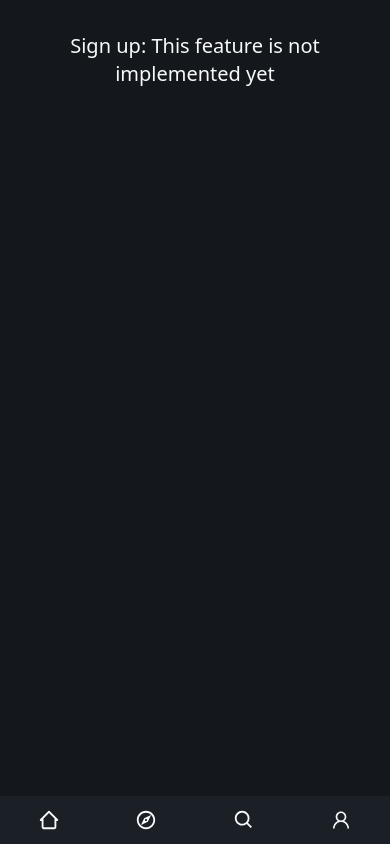
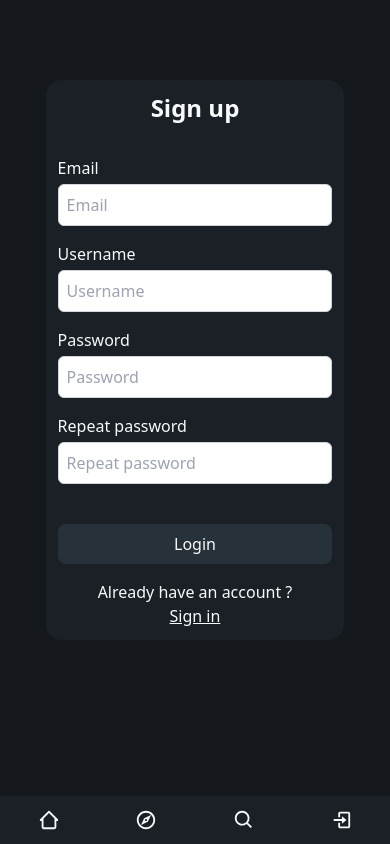
Before and after one commit to ilefM/fikra, a React (Vite) app: page /signup in a window 390 px wide. Built offline with nearby package versions, Linux system fonts and the light colour scheme; no server answers.

Commit message:
login page UI form

```diff
--- a/src/components/navBar/MobileNavbar.tsx
+++ b/src/components/navBar/MobileNavbar.tsx
@@ -1,6 +1,7 @@
 import { BiHomeAlt2, BiSearch } from "react-icons/bi";
 import { MdOutlineExplore } from "react-icons/md";
-import { AiOutlineUser } from "react-icons/ai";
+// import { AiOutlineUser } from "react-icons/ai";
+import { BiLogIn } from "react-icons/bi";
 import { Link } from "react-router-dom";
 
 export default function MobileNavbar() {
@@ -18,9 +19,12 @@ export default function MobileNavbar() {
         <BiSearch size="22px" />
       </button>
 
-      <Link to="/me">
+      <Link to={"/login"}>
+        <BiLogIn size="22px" />
+      </Link>
+      {/* <Link to="/me">
         <AiOutlineUser size="22px" />
-      </Link>
+      </Link> */}
     </div>
   );
 }
--- a/src/components/navBar/WebNavbar.tsx
+++ b/src/components/navBar/WebNavbar.tsx
@@ -26,10 +26,10 @@ function NavigationPanelOnline() {
       <Link to="/">Feed</Link>
 
       <Link
-        to="/me"
+        to="/login"
         className="mr-2 hover:text-gray-400 hover:transition-all hover:ease-linear"
       >
-        @binary_dev
+        Login
       </Link>
     </div>
   );
--- a/src/pages/Login.tsx
+++ /dev/null
@@ -1,40 +0,0 @@
-import { useState } from "react";
-import { Link } from "react-router-dom";
-
-export default function Login() {
-  const [login, setLogin] = useState("");
-  const [password, setPassword] = useState("");
-
-  return (
-    <div className="flex flex-col items-center justify-center space-y-5 mt-10">
-      <h1 className="text-2xl font-bold">Login</h1>
-      <div className="flex flex-col w-full">
-        <label htmlFor="email">Email</label>
-        <input
-          type="email"
-          id="email"
-          name="email"
-          placeholder="Email"
-          className="border border-gray-300 rounded-lg p-2 mt-1"
-        />
-      </div>
-      <div className="flex flex-col mt-4 w-full">
-        <label htmlFor="password">Password</label>
-        <input
-          type="password"
-          id="password"
-          name="password"
-          placeholder="Password"
-          className="border border-gray-300 rounded-lg p-2 mt-1"
-        />
-      </div>
-      <button className="bg-dark-200 w-full rounded-lg p-2 mt-4">Login</button>
-      <div className="mt-10 flex flex-col sm:space-x-3">
-        <p>Don't have an account ?</p>
-        <Link to="/signup" className="text-center underline">
-          Sign up
-        </Link>
-      </div>
-    </div>
-  );
-}
--- /dev/null
+++ b/src/pages/SignIn.tsx
@@ -0,0 +1,53 @@
+import { useState } from "react";
+import { Link } from "react-router-dom";
+
+export default function SignIn() {
+  const [login, setLogin] = useState("");
+  const [password, setPassword] = useState("");
+
+  function handleLogin() {
+    console.log(login, password);
+  }
+
+  return (
+    <div className="w-11/12 sm:max-w-[450px] p-3 sm:p-5 bg-dark-300 rounded-2xl flex flex-col items-center mt-12">
+      <h1 className="text-2xl font-bold mb-8">Login</h1>
+      <div className="flex flex-col w-full">
+        <label htmlFor="email">Email or username</label>
+        <input
+          type="email"
+          id="email"
+          name="email"
+          placeholder="Email or username"
+          className="border border-gray-300 text-black rounded-md p-2 mt-1"
+          onChange={(e) => setLogin(e.target.value)}
+        />
+      </div>
+      <div className="flex flex-col mt-4 w-full">
+        <label htmlFor="password">Password</label>
+        <input
+          type="password"
+          id="password"
+          name="password"
+          placeholder="Password"
+          className="border border-gray-300 text-black rounded-md p-2 mt-1"
+          onChange={(e) => setPassword(e.target.value)}
+        />
+      </div>
+
+      <button
+        className="bg-dark-200 w-full rounded-lg p-2 mt-10"
+        onClick={handleLogin}
+      >
+        Login
+      </button>
+
+      <div className="mt-4 flex flex-col sm:space-x-3">
+        <p>Don't have an account ?</p>
+        <Link to="/signup" className="text-center underline">
+          Sign up
+        </Link>
+      </div>
+    </div>
+  );
+}
--- a/src/pages/SignUp.tsx
+++ b/src/pages/SignUp.tsx
@@ -1,9 +1,77 @@
+import { useState } from "react";
+import { Link } from "react-router-dom";
+
 export default function SignUp() {
+  const [email, setEmail] = useState("");
+  const [username, setUsername] = useState("");
+  const [password, setPassword] = useState("");
+
+  function handleLogin() {
+    console.log(email, username, password);
+  }
+
   return (
-    <div className="flex items-center justify-center">
-      <p className="text-center text-xl">
-        Sign up: This feature is not implemented yet
-      </p>
+    <div className="w-11/12 sm:max-w-[450px] p-3 sm:p-5 bg-dark-300 rounded-2xl flex flex-col items-center mt-12">
+      <h1 className="text-2xl font-bold mb-8">Sign up</h1>
+      <div className="flex flex-col w-full">
+        <label htmlFor="email">Email</label>
+        <input
+          type="email"
+          id="email"
+          name="email"
+          placeholder="Email"
+          className="border border-gray-300 text-black rounded-md p-2 mt-1"
+          onChange={(e) => setEmail(e.target.value)}
+        />
+      </div>
+      <div className="flex flex-col mt-4 w-full">
+        <label htmlFor="email">Username</label>
+        <input
+          type="text"
+          id="username"
+          name="username"
+          placeholder="Username"
+          className="border border-gray-300 text-black rounded-md p-2 mt-1"
+          onChange={(e) => setUsername(e.target.value)}
+        />
+      </div>
+      <div className="flex flex-col mt-4 w-full">
+        <label htmlFor="password">Password</label>
+        <input
+          type="password"
+          id="password"
+          name="password"
+          placeholder="Password"
+          className="border border-gray-300 text-black rounded-md p-2 mt-1"
+          onChange={(e) => setPassword(e.target.value)}
+        />
+      </div>
+
+      <div className="flex flex-col mt-4 w-full">
+        <label htmlFor="password">Repeat password</label>
+        <input
+          type="password"
+          id="repeatPassword"
+          name="repeatPassword"
+          placeholder="Repeat password"
+          className="border border-gray-300 text-black rounded-md p-2 mt-1"
+          onChange={(e) => setPassword(e.target.value)}
+        />
+      </div>
+
+      <button
+        className="bg-dark-200 w-full rounded-lg p-2 mt-10"
+        onClick={handleLogin}
+      >
+        Login
+      </button>
+
+      <div className="mt-4 flex flex-col sm:space-x-3">
+        <p>Already have an account ?</p>
+        <Link to="/signin" className="text-center underline">
+          Sign in
+        </Link>
+      </div>
     </div>
   );
 }
--- a/src/router/Router.tsx
+++ b/src/router/Router.tsx
@@ -2,10 +2,10 @@ import { Route, Routes } from "react-router-dom";
 import Home from "../pages/Home";
 import Layout from "./Layout";
 import NotFound from "../pages/NotFound";
-import Login from "../pages/Login";
 import SignUp from "../pages/SignUp";
 import PostDetails from "../pages/PostDetails";
 import MyProfile from "../pages/MyProfile";
+import SignIn from "../pages/SignIn";
 
 export default function Router() {
   return (
@@ -14,7 +14,7 @@ export default function Router() {
         <Route index element={<Home />} />
         <Route path="/postDetails/:id" element={<PostDetails />} />
         <Route path="/me" element={<MyProfile />} />
-        <Route path="/login" element={<Login />} />
+        <Route path="/signin" element={<SignIn />} />
         <Route path="/signup" element={<SignUp />} />
         <Route path="*" element={<NotFound />} />
       </Route>
```
